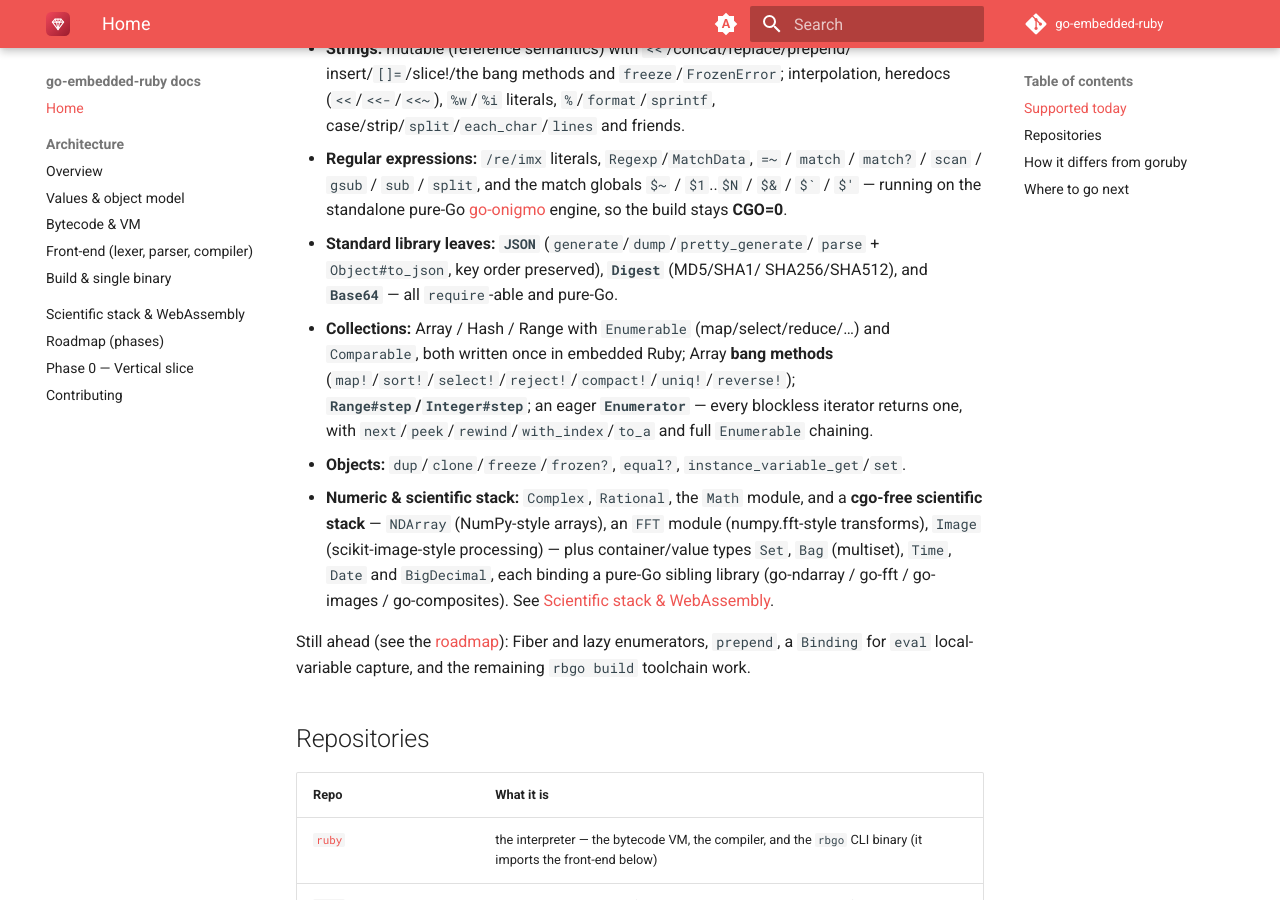
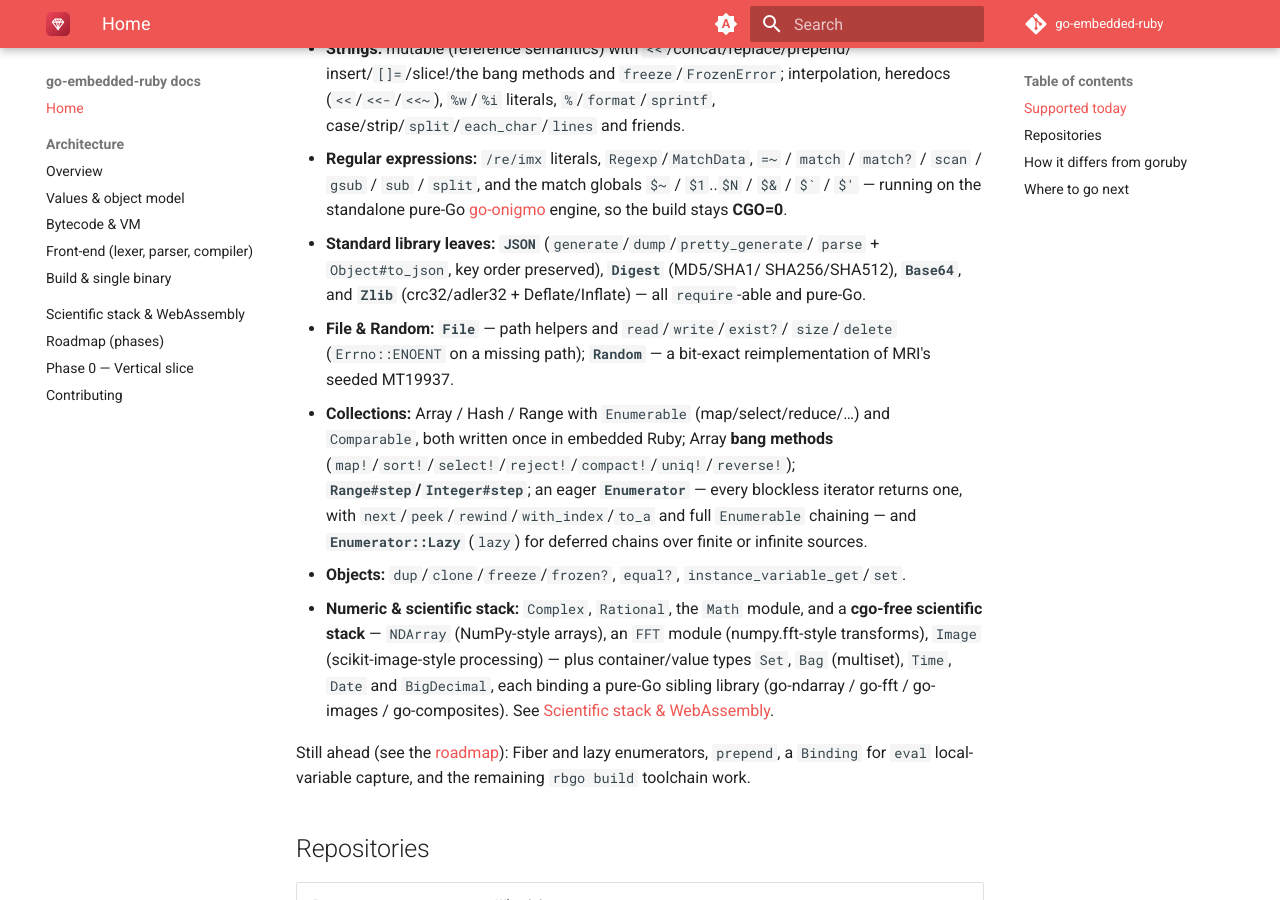
Before and after one commit to go-embedded-ruby/docs, an MkDocs documentation site: the page built from docs/index.md, in a window 1280 px wide and 900 px high, scrolled down 1668 px. Built offline with MkDocs 1.6.1 and Material for MkDocs 9.7.7, drawn with Linux system fonts in a browser that asks for light colours; the version menu is left out.

Commit message:
docs: lazy (Phase 3) + File/Random/Zlib (Phase 6) landed
Co-Authored-By: Claude Opus 4.8 <noreply@anthropic.com>

```diff
--- a/docs/index.md
+++ b/docs/index.md
@@ -79,13 +79,18 @@ Every feature below is **differential-tested against MRI Ruby 4.0.5**:
   [go-onigmo][go-onigmo] engine, so the build stays **CGO=0**.
 - **Standard library leaves:** **`JSON`** (`generate`/`dump`/`pretty_generate`/
   `parse` + `Object#to_json`, key order preserved), **`Digest`** (MD5/SHA1/
-  SHA256/SHA512), and **`Base64`** — all `require`-able and pure-Go.
+  SHA256/SHA512), **`Base64`**, and **`Zlib`** (crc32/adler32 + Deflate/Inflate)
+  — all `require`-able and pure-Go.
+- **File & Random:** **`File`** — path helpers and `read`/`write`/`exist?`/
+  `size`/`delete` (`Errno::ENOENT` on a missing path); **`Random`** — a bit-exact
+  reimplementation of MRI's seeded MT19937.
 - **Collections:** Array / Hash / Range with `Enumerable` (map/select/reduce/…)
   and `Comparable`, both written once in embedded Ruby; Array **bang methods**
   (`map!`/`sort!`/`select!`/`reject!`/`compact!`/`uniq!`/`reverse!`);
   **`Range#step`/`Integer#step`**; an eager **`Enumerator`** — every blockless
   iterator returns one, with `next`/`peek`/`rewind`/`with_index`/`to_a` and full
-  `Enumerable` chaining.
+  `Enumerable` chaining — and **`Enumerator::Lazy`** (`lazy`) for deferred chains
+  over finite or infinite sources.
 - **Objects:** `dup`/`clone`/`freeze`/`frozen?`, `equal?`,
   `instance_variable_get`/`set`.
 - **Numeric & scientific stack:** `Complex`, `Rational`, the `Math` module, and a
```
Also changed, not shown: docs/roadmap.md (+2 -2 lines).
